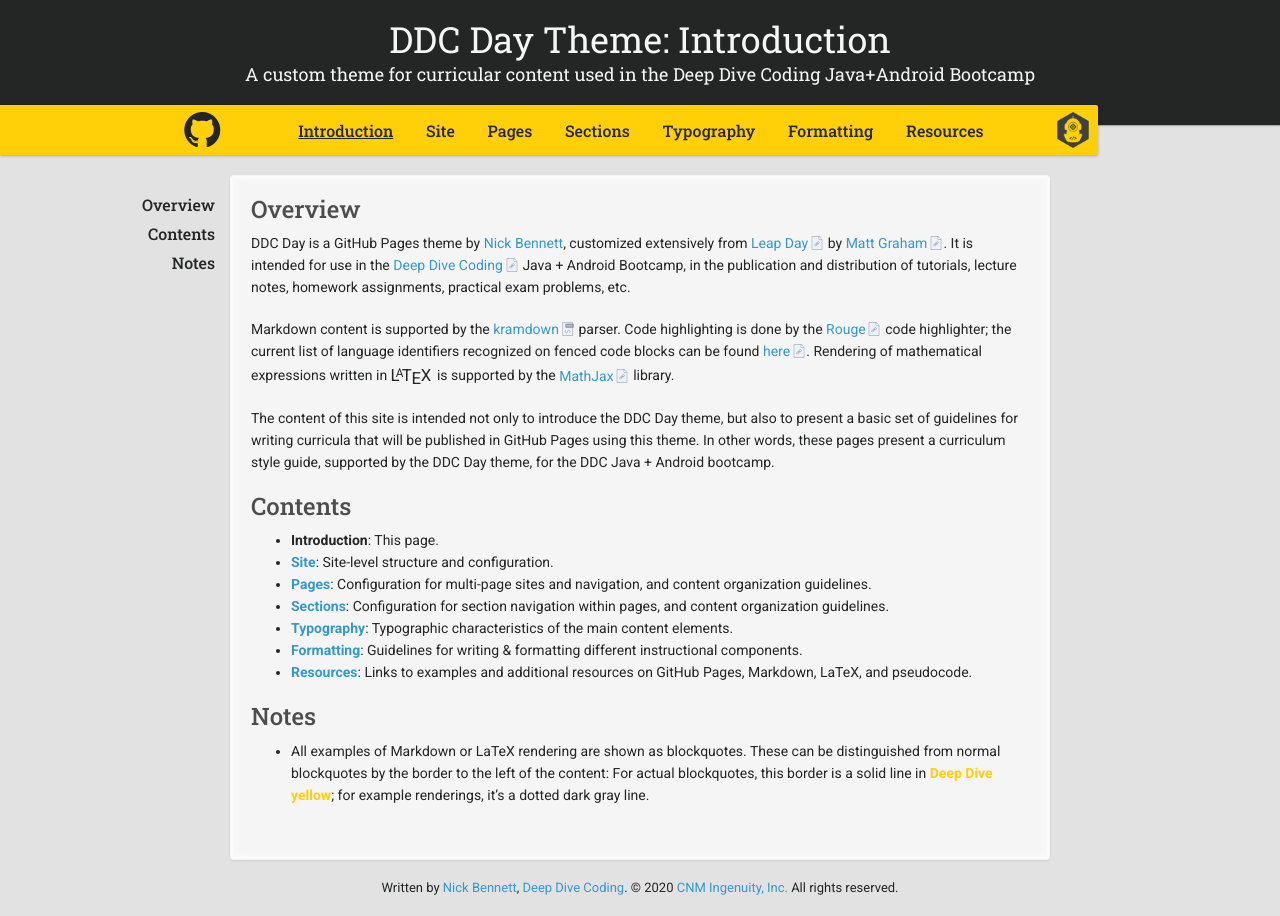
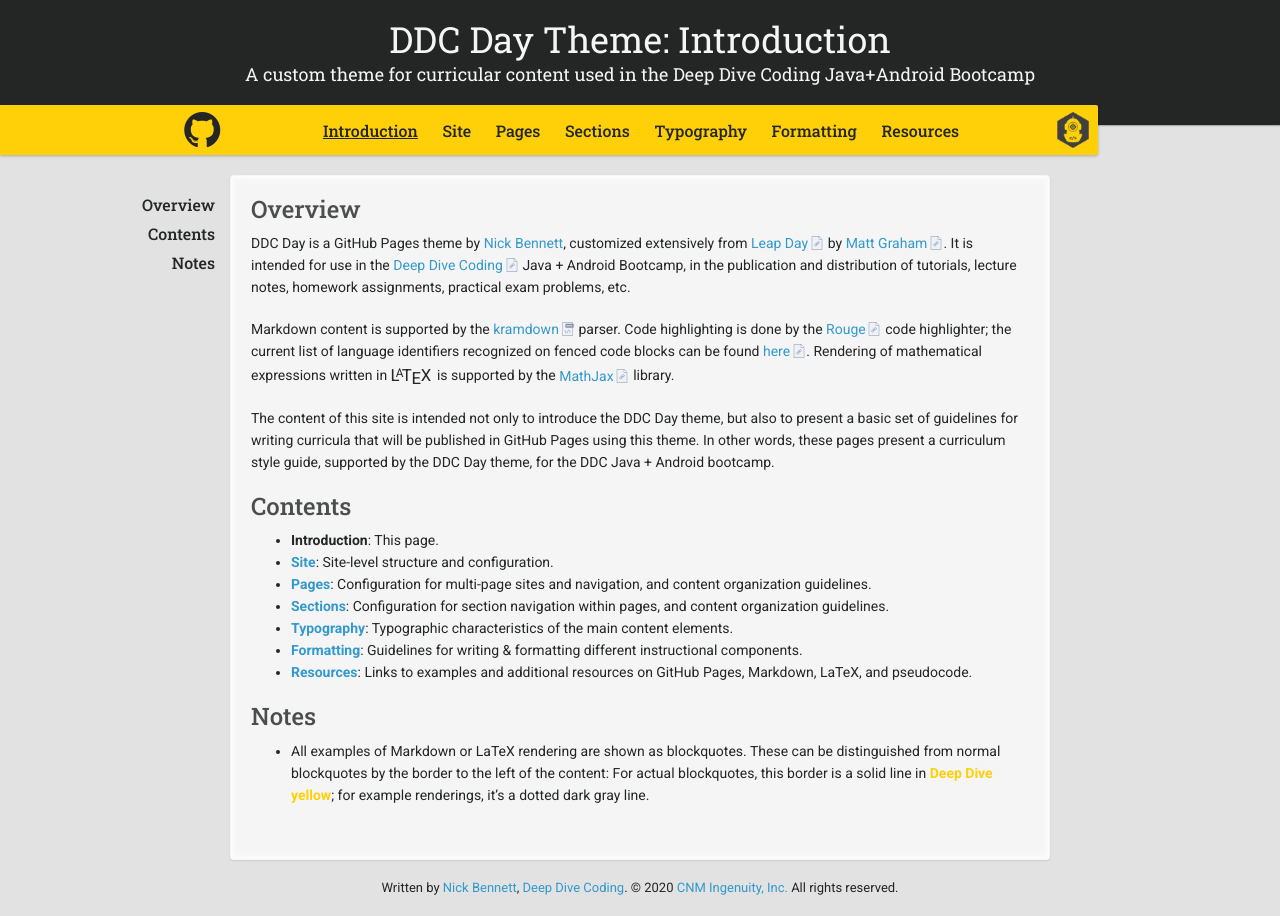
Before and after one commit to ddc-java/ddc-day, a Jekyll site: the page built from index.md, in a window 1280 px wide. Built offline with Jekyll 4.4.1, drawn with Linux system fonts in a browser that asks for light colours; nearby versions of some CDN libraries; our own code applies the rules of GitHub Pages for plain Markdown files; formulas are drawn with MathJax 3.

Commit message:
Tighten page navigator a bit more

```diff
--- a/_sass/ddc-day.scss
+++ b/_sass/ddc-day.scss
@@ -1,5 +1,5 @@
 /*
-Copyright 2020 Deep Dive Coding/CNM Ingenuity, Inc.
+Copyright 2020 CNM Ingenuity, Inc.
 
 Licensed under the Apache License, Version 2.0 (the "License");
 you may not use this file except in compliance with the License.
@@ -476,9 +476,9 @@
       li {
 
         margin-top: 0;
-        margin-right: 2%;
+        margin-right: 1.5%;
         margin-bottom: 0;
-        margin-left: 2%;
+        margin-left: 1.5%;
         font-family: $navigator-fonts;
         white-space: nowrap;
 
```
